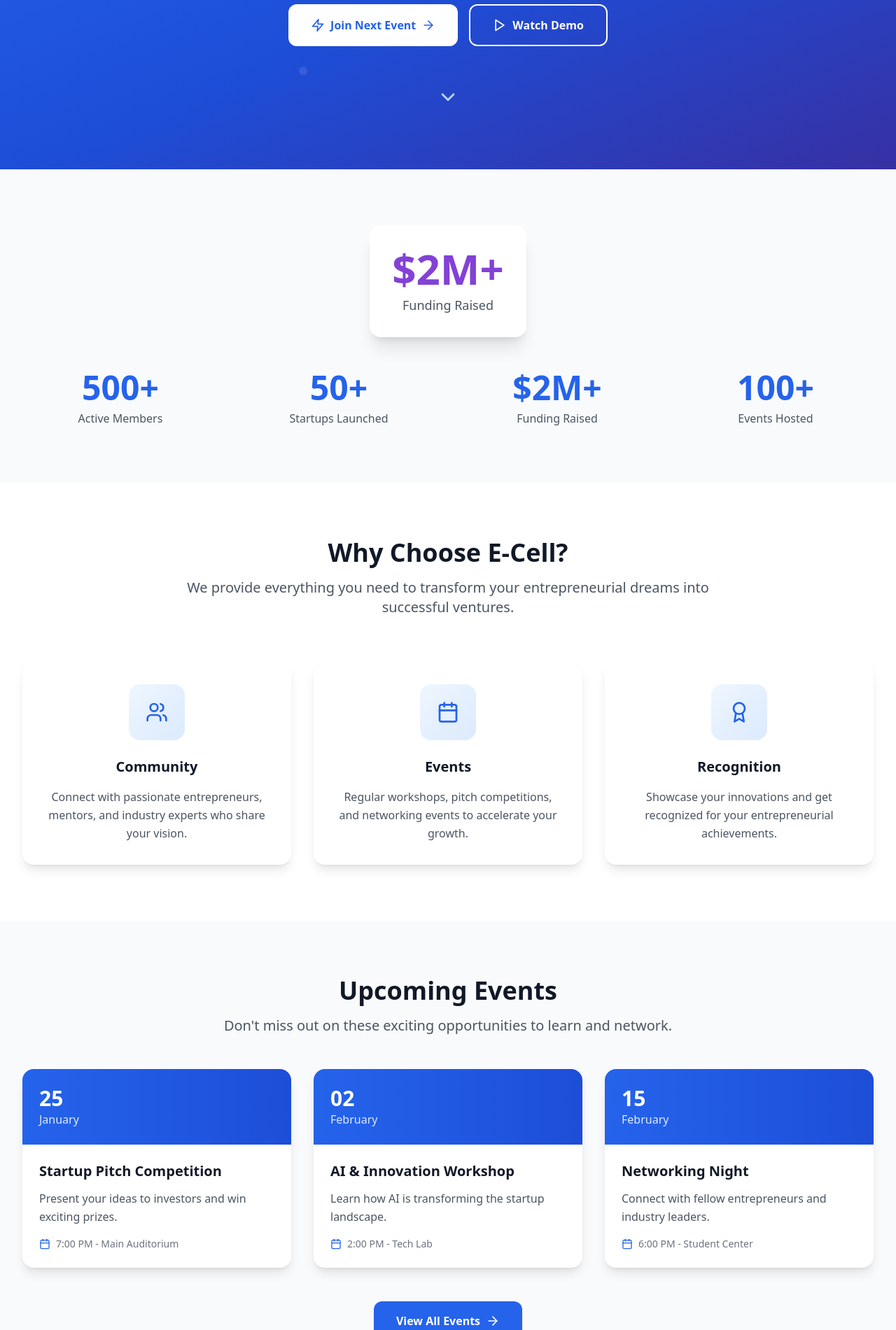
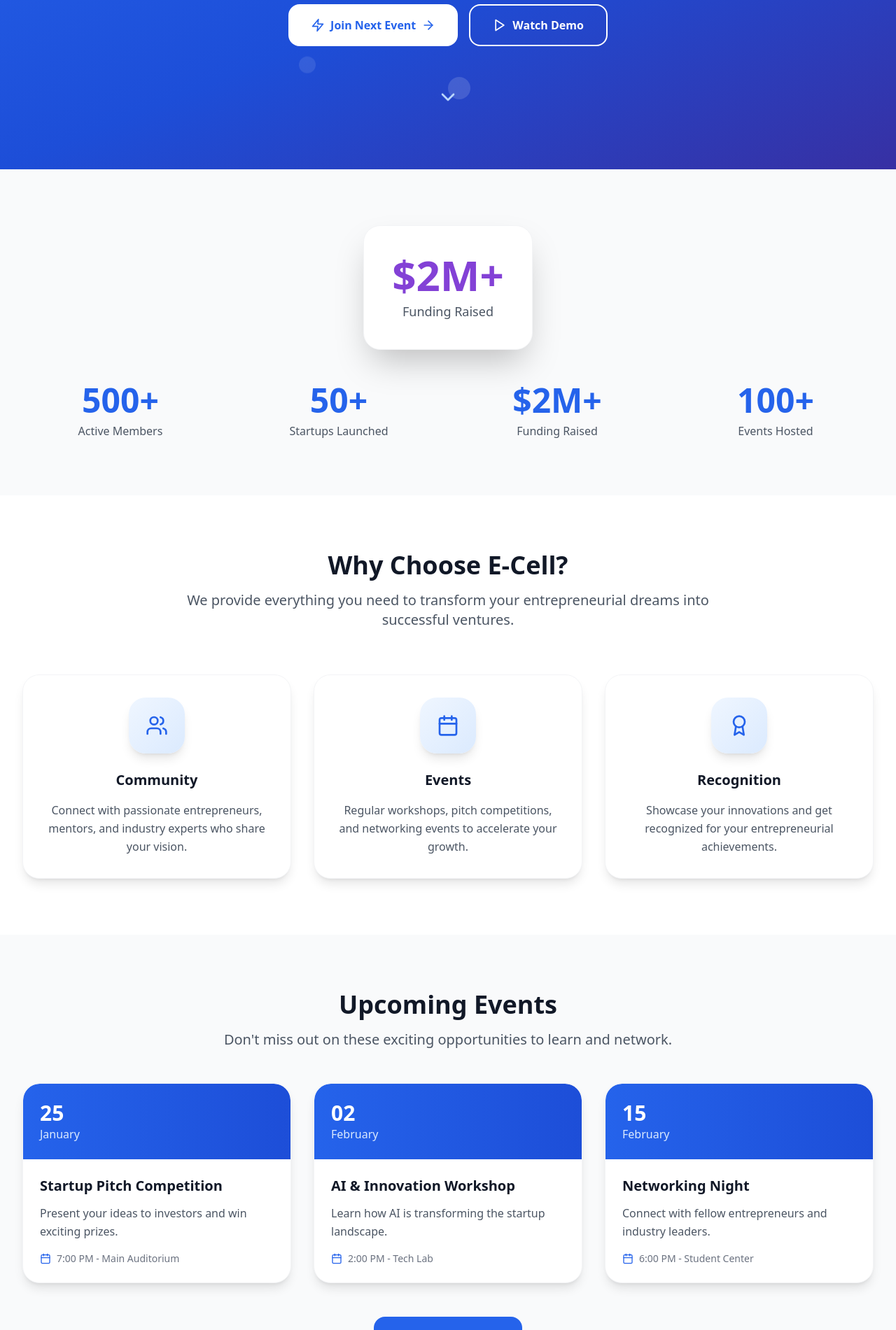
Before and after one commit to kartikeya-kash/ecell, a React (Vite) app: page / in a window 1280 px wide. Shown: the part 351-2252 px from the top of the page at 70% size. Built offline with nearby package versions, Linux system fonts and the light colour scheme.

Commit message:
Add rounded corners and modern design elements

```diff
--- a/src/pages/Home.jsx
+++ b/src/pages/Home.jsx
@@ -50,10 +50,11 @@ const Home = () => {
       <section className="relative bg-gradient-to-br from-blue-600 via-blue-700 to-indigo-800 text-white py-20 overflow-hidden">
         {/* Floating particles */}
         <div className="absolute inset-0 overflow-hidden">
-          <div className="absolute top-1/4 left-1/4 w-2 h-2 bg-white/20 rounded-full animate-pulse"></div>
-          <div className="absolute top-1/3 right-1/3 w-1 h-1 bg-white/30 rounded-full animate-ping"></div>
-          <div className="absolute bottom-1/4 left-1/3 w-3 h-3 bg-white/10 rounded-full animate-bounce"></div>
-          <div className="absolute top-1/2 right-1/4 w-2 h-2 bg-white/25 rounded-full animate-pulse"></div>
+          <div className="absolute top-1/4 left-1/4 w-4 h-4 bg-white/20 rounded-full animate-pulse"></div>
+          <div className="absolute top-1/3 right-1/3 w-3 h-3 bg-white/30 rounded-full animate-ping"></div>
+          <div className="absolute bottom-1/4 left-1/3 w-6 h-6 bg-white/10 rounded-full animate-bounce"></div>
+          <div className="absolute top-1/2 right-1/4 w-5 h-5 bg-white/25 rounded-full animate-pulse"></div>
+          <div className="absolute top-3/4 left-1/2 w-8 h-8 bg-white/15 rounded-full animate-pulse"></div>
         </div>
 
         <div className="max-w-7xl mx-auto px-4 sm:px-6 lg:px-8 relative z-10">
@@ -84,13 +85,13 @@ const Home = () => {
               <div className="flex flex-col sm:flex-row gap-4 justify-center">
                 <Link
                   to="/events"
-                  className="group bg-white text-blue-600 px-8 py-4 rounded-xl font-semibold hover:bg-gray-100 transition-all duration-300 inline-flex items-center justify-center transform hover:scale-105 hover:shadow-2xl"
+                  className="group bg-white text-blue-600 px-8 py-4 rounded-2xl font-semibold hover:bg-gray-100 transition-all duration-300 inline-flex items-center justify-center transform hover:scale-105 hover:shadow-2xl"
                 >
                   <Zap className="mr-2 h-5 w-5 group-hover:animate-pulse" />
                   Join Next Event
                   <ArrowRight className="ml-2 h-5 w-5 group-hover:translate-x-1 transition-transform" />
                 </Link>
-                <button className="group border-2 border-white text-white px-8 py-4 rounded-xl font-semibold hover:bg-white hover:text-blue-600 transition-all duration-300 inline-flex items-center justify-center transform hover:scale-105">
+                <button className="group border-2 border-white text-white px-8 py-4 rounded-2xl font-semibold hover:bg-white hover:text-blue-600 transition-all duration-300 inline-flex items-center justify-center transform hover:scale-105">
                   <Play className="mr-2 h-5 w-5 group-hover:scale-110 transition-transform" />
                   Watch Demo
                 </button>
@@ -116,11 +117,11 @@ const Home = () => {
         <div className="max-w-7xl mx-auto px-4 sm:px-6 lg:px-8">
           {/* Rotating featured stat */}
           <div className="text-center mb-12">
-            <div className="inline-block p-8 bg-white rounded-2xl shadow-xl transform transition-all duration-500 hover:scale-105">
+            <div className="inline-block p-10 bg-white rounded-3xl shadow-2xl transform transition-all duration-500 hover:scale-105 border border-gray-100">
               <div className={`text-6xl font-bold mb-2 transition-colors duration-500 ${stats[currentStat].color}`}>
                 {stats[currentStat].number}
               </div>
-              <div className="text-gray-600 text-lg">{stats[currentStat].label}</div>
+              <div className="text-gray-600 text-lg font-medium">{stats[currentStat].label}</div>
             </div>
           </div>
 
@@ -185,12 +186,12 @@ const Home = () => {
             ].map((feature, index) => (
               <div
                 key={index}
-                className={`group text-center p-8 bg-white rounded-2xl shadow-lg hover:shadow-2xl transition-all duration-500 transform hover:scale-105 hover:-translate-y-2 ${
+                className={`group text-center p-8 bg-white rounded-3xl shadow-lg hover:shadow-2xl transition-all duration-500 transform hover:scale-105 hover:-translate-y-2 border border-gray-100 ${
                   isVisible.features ? 'opacity-100 translate-y-0' : 'opacity-0 translate-y-10'
                 }`}
                 style={{ transitionDelay: feature.delay }}
               >
-                <div className="bg-gradient-to-br from-blue-50 to-blue-100 w-20 h-20 rounded-2xl flex items-center justify-center mx-auto mb-6 group-hover:scale-110 transition-transform duration-300">
+                <div className="bg-gradient-to-br from-blue-50 to-blue-100 w-20 h-20 rounded-3xl flex items-center justify-center mx-auto mb-6 group-hover:scale-110 transition-transform duration-300 shadow-lg">
                   {feature.icon}
                 </div>
                 <h3 className="text-xl font-semibold text-gray-900 mb-4 group-hover:text-blue-600 transition-colors">
@@ -252,12 +253,12 @@ const Home = () => {
             ].map((event, index) => (
               <div
                 key={index}
-                className={`group bg-white rounded-2xl shadow-lg overflow-hidden hover:shadow-2xl transition-all duration-500 transform hover:scale-105 hover:-translate-y-2 ${
+                className={`group bg-white rounded-3xl shadow-lg overflow-hidden hover:shadow-2xl transition-all duration-500 transform hover:scale-105 hover:-translate-y-2 border border-gray-100 ${
                   isVisible.events ? 'opacity-100 translate-y-0' : 'opacity-0 translate-y-10'
                 }`}
                 style={{ transitionDelay: event.delay }}
               >
-                <div className="bg-gradient-to-r from-blue-600 to-blue-700 text-white p-6 group-hover:from-blue-700 group-hover:to-blue-800 transition-all duration-300">
+                <div className="bg-gradient-to-r from-blue-600 to-blue-700 text-white p-6 group-hover:from-blue-700 group-hover:to-blue-800 transition-all duration-300 rounded-t-3xl">
                   <div className="text-3xl font-bold">{event.date}</div>
                   <div className="text-blue-100">{event.month}</div>
                 </div>
@@ -280,7 +281,7 @@ const Home = () => {
           }`}>
             <Link
               to="/events"
-              className="group bg-blue-600 text-white px-8 py-4 rounded-xl font-semibold hover:bg-blue-700 transition-all duration-300 inline-flex items-center transform hover:scale-105 hover:shadow-xl"
+              className="group bg-blue-600 text-white px-8 py-4 rounded-2xl font-semibold hover:bg-blue-700 transition-all duration-300 inline-flex items-center transform hover:scale-105 hover:shadow-xl"
             >
               View All Events
               <ArrowRight className="ml-2 h-5 w-5 group-hover:translate-x-1 transition-transform" />
@@ -326,7 +327,7 @@ const Home = () => {
             ].map((story, index) => (
               <div
                 key={index}
-                className={`group bg-gradient-to-br from-blue-50 to-indigo-100 p-8 rounded-2xl hover:shadow-xl transition-all duration-500 transform hover:scale-105 ${
+                className={`group bg-gradient-to-br from-blue-50 to-indigo-100 p-8 rounded-3xl hover:shadow-xl transition-all duration-500 transform hover:scale-105 border border-blue-100 ${
                   isVisible.success ? 'opacity-100 translate-y-0' : 'opacity-0 translate-y-10'
                 }`}
                 style={{ transitionDelay: story.delay }}
@@ -335,7 +336,7 @@ const Home = () => {
                   <img
                     src={story.image}
                     alt={story.name}
-                    className="w-16 h-16 rounded-full object-cover mr-4 ring-4 ring-white group-hover:ring-blue-200 transition-all duration-300"
+                    className="w-16 h-16 rounded-full object-cover mr-4 ring-4 ring-white group-hover:ring-blue-200 transition-all duration-300 shadow-lg"
                   />
                   <div>
                     <h3 className="text-xl font-semibold text-gray-900 group-hover:text-blue-700 transition-colors">
@@ -378,7 +379,7 @@ const Home = () => {
           <div className="flex flex-col sm:flex-row gap-4 justify-center animate-[fadeInUp_1s_ease-out_0.4s_forwards]">
             <Link
               to="/contact"
-              className="group bg-white text-blue-600 px-8 py-4 rounded-xl font-semibold hover:bg-gray-100 transition-all duration-300 inline-flex items-center justify-center transform hover:scale-105 hover:shadow-2xl"
+              className="group bg-white text-blue-600 px-8 py-4 rounded-2xl font-semibold hover:bg-gray-100 transition-all duration-300 inline-flex items-center justify-center transform hover:scale-105 hover:shadow-2xl"
             >
               <Sparkles className="mr-2 h-5 w-5 group-hover:animate-spin" />
               Get Started Today
@@ -386,7 +387,7 @@ const Home = () => {
             </Link>
             <Link
               to="/about"
-              className="group border-2 border-white text-white px-8 py-4 rounded-xl font-semibold hover:bg-white hover:text-blue-600 transition-all duration-300 inline-flex items-center justify-center transform hover:scale-105"
+              className="group border-2 border-white text-white px-8 py-4 rounded-2xl font-semibold hover:bg-white hover:text-blue-600 transition-all duration-300 inline-flex items-center justify-center transform hover:scale-105"
             >
               Learn More About Us
             </Link>
```
